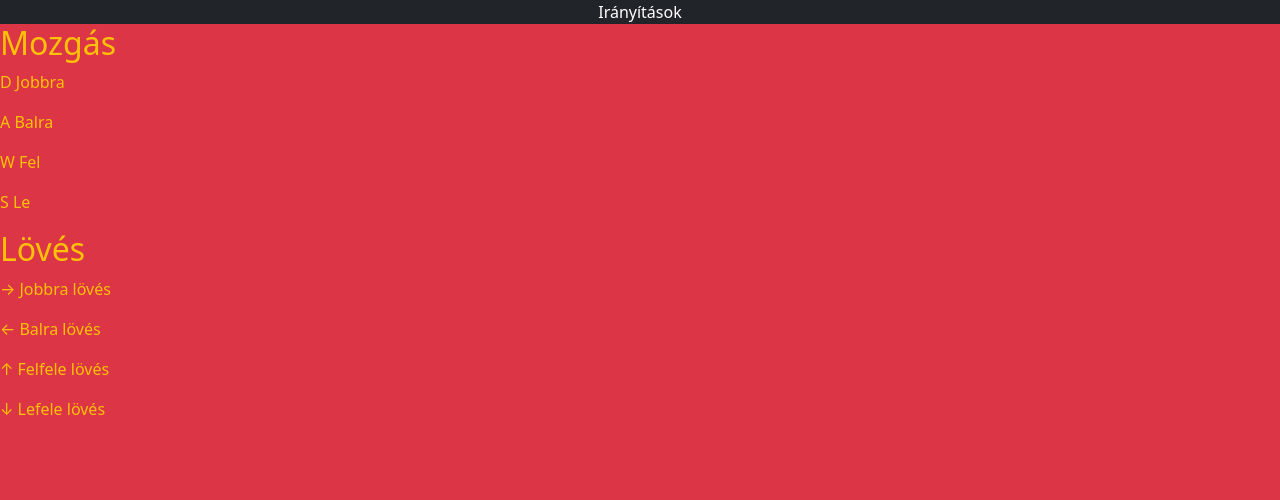
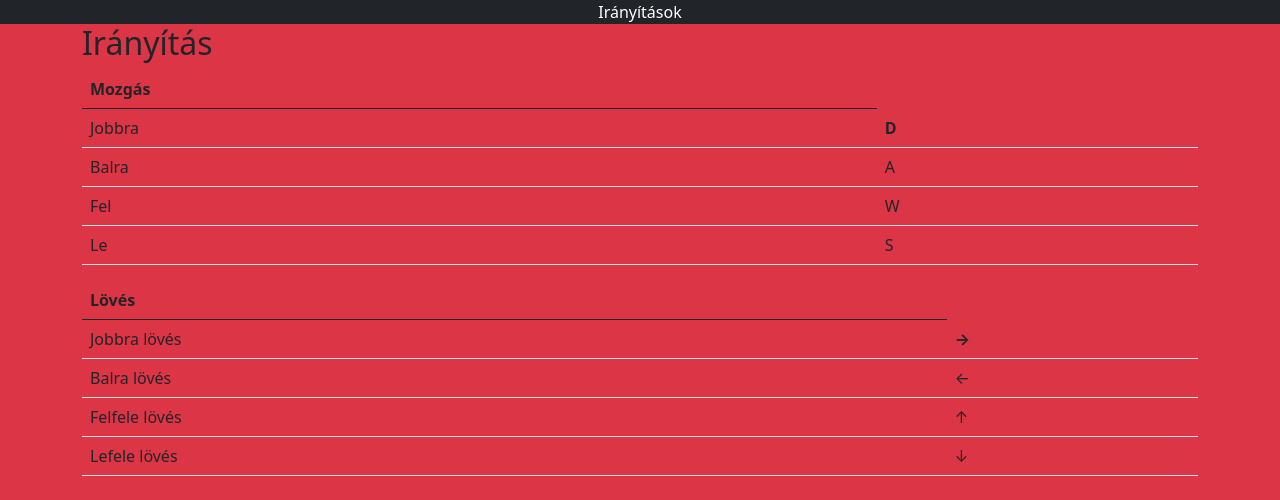
Before and after one commit to feketefelix555/htmlproject, a website: page htmlproject/public_html/Hotkeys.html in a window 1280 px wide. Drawn offline with Linux system fonts and the light colour scheme.

Commit message:
majom+hotkeys

```diff
--- a/htmlproject/public_html/Hotkeys.html
+++ b/htmlproject/public_html/Hotkeys.html
@@ -13,23 +13,61 @@
     </head>
     <body class="bg-danger">
         <div class="bg-dark text-center text-white">Irányítások</div>
-        <div class="text-light">
-            <h2>
-                Mozgás
-            </h2>
-            <p>D Jobbra</p>
-            <p>A Balra</p>
-            <p>W Fel</p>
-            <p>S Le</p>
+        <div class="container-sm">
+            <h2>Irányítás</h2>
+            <table class="table">
+                <thead>
+                    <tr>
+                        <th>Mozgás</th>
+                    </tr>
+                </thead>
+                <tbody>
+                    <tr>
+                        <td>Jobbra</td>
+                        <th><a>D</a></th>
+                    </tr>
+                    <tr>
+                        <td>Balra</td>
+                        <td><a>A</a></td>
+                    </tr>
+                    <tr>
+                        <td>Fel</td>
+                        <td><a>W</a></td>
+                    </tr>
+                    <tr>
+                        <td>Le</td>
+                        <td><a>S</a></td>
+                    </tr>
 
 
-            <h2>
-                Lövés
-            </h2>
-            <p>→ Jobbra lövés</p>
-            <p>← Balra lövés</p>
-            <p>↑ Felfele lövés</p>
-            <p>↓ Lefele lövés</p>
-        </div>
+                </tbody>
+            </table>
+            <table class="table">
+                <thead>
+                    <tr>
+                        <th>Lövés</th>
+                    </tr>
+                </thead>
+                <tbody>
+                    <tr>
+                        <td>Jobbra lövés</td>
+                        <th><a>→</a></th>
+                    </tr>
+                    <tr>
+                        <td>Balra lövés</td>
+                        <td><a>←</a></td>
+                    </tr>
+                    <tr>
+                        <td>Felfele lövés</td>
+                        <td><a>↑</a></td>
+                    </tr>
+                    <tr>
+                        <td>Lefele lövés</td>
+                        <td><a>↓</a></td>
+                    </tr>
+
+
+                </tbody>
+            </table>
     </body>
 </html>
```
Also changed, not shown: htmlproject/public_html/index.html (+1 -1 lines).
